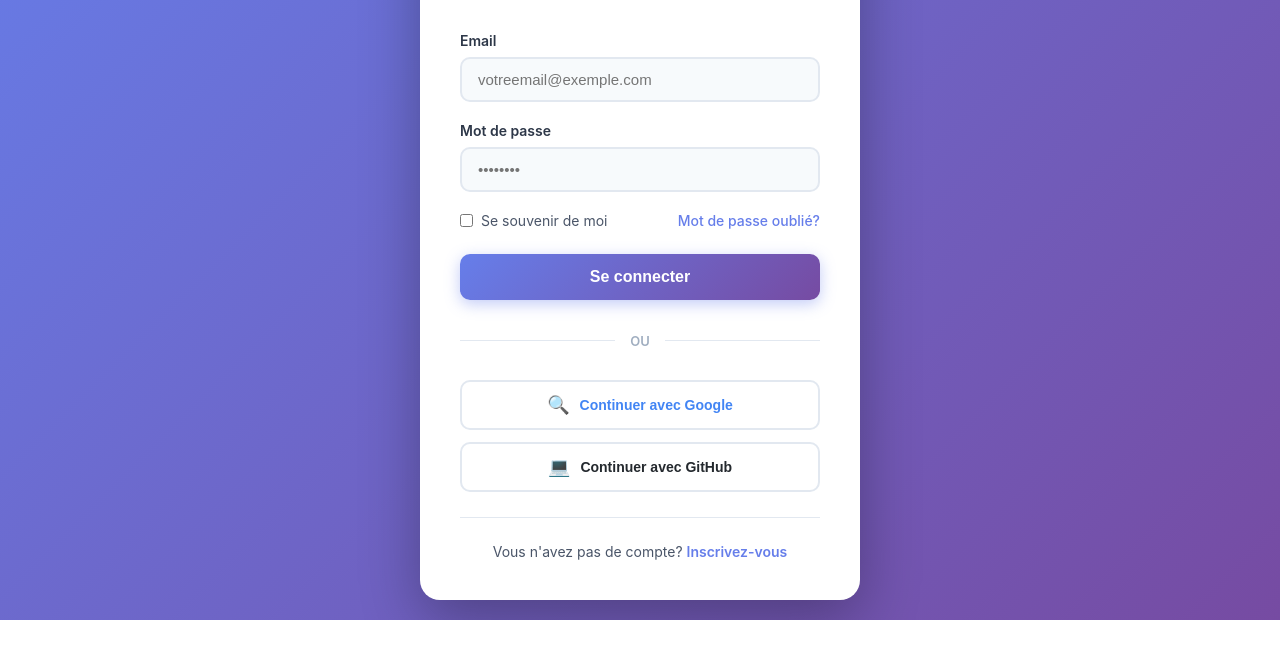
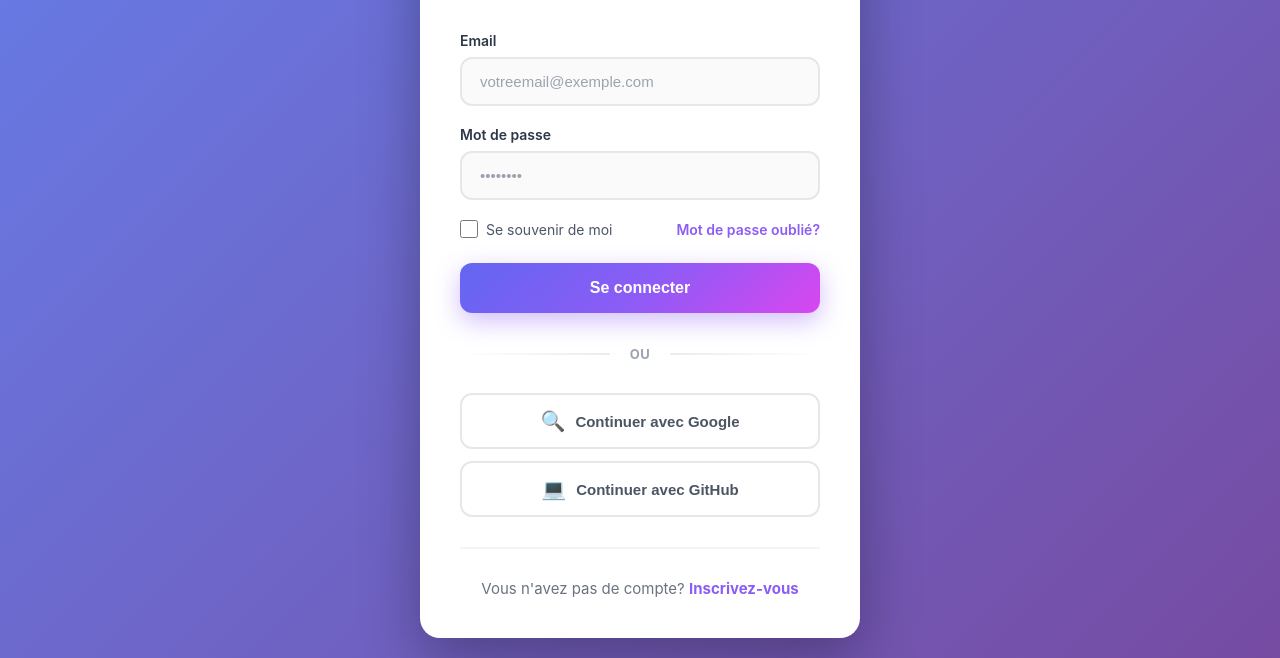
Before and after one commit to Junior620/work_school_web, a website: page login.html in a window 1280 px wide. Shown: the part 217-875 px from the top of the page. Before the commit the page ends 837 px from the top, so only its background shows below. Drawn offline with Linux system fonts and the light colour scheme.

Commit message:
Design: Amélioration complète des interfaces de connexion et inscription avec un design moderne et attractif

```diff
--- a/asset/auth.css
+++ b/asset/auth.css
@@ -86,20 +86,26 @@ body {
 .input-group input,
 .input-group select {
     width: 100%;
-    padding: 12px 16px;
-    border: 2px solid #e2e8f0;
-    border-radius: 10px;
+    padding: 14px 18px;
+    border: 2px solid #e5e7eb;
+    border-radius: 12px;
     font-size: 15px;
-    transition: all 0.3s ease;
-    background: #f7fafc;
+    transition: all 0.3s cubic-bezier(0.4, 0, 0.2, 1);
+    background: #fafafa;
+    color: #1f2937;
+}
+
+.input-group input::placeholder {
+    color: #9ca3af;
 }
 
 .input-group input:focus,
 .input-group select:focus {
     outline: none;
-    border-color: #667eea;
+    border-color: #8b5cf6;
     background: white;
-    box-shadow: 0 0 0 3px rgba(102, 126, 234, 0.1);
+    box-shadow: 0 0 0 4px rgba(139, 92, 246, 0.1), 0 4px 12px rgba(139, 92, 246, 0.15);
+    transform: translateY(-1px);
 }
 
 .options {
@@ -140,25 +146,43 @@ body {
 
 .auth-btn {
     width: 100%;
-    padding: 14px;
-    background: linear-gradient(135deg, #667eea 0%, #764ba2 100%);
+    padding: 16px;
+    background: linear-gradient(135deg, #6366f1 0%, #8b5cf6 50%, #d946ef 100%);
     color: white;
     border: none;
-    border-radius: 10px;
+    border-radius: 12px;
     font-size: 16px;
-    font-weight: 600;
+    font-weight: 700;
     cursor: pointer;
-    transition: all 0.3s ease;
-    box-shadow: 0 4px 15px rgba(102, 126, 234, 0.4);
+    transition: all 0.3s cubic-bezier(0.4, 0, 0.2, 1);
+    box-shadow: 0 8px 24px rgba(139, 92, 246, 0.4);
+    position: relative;
+    overflow: hidden;
+}
+
+.auth-btn::before {
+    content: '';
+    position: absolute;
+    top: 0;
+    left: -100%;
+    width: 100%;
+    height: 100%;
+    background: linear-gradient(90deg, transparent, rgba(255, 255, 255, 0.3), transparent);
+    transition: left 0.5s;
+}
+
+.auth-btn:hover::before {
+    left: 100%;
 }
 
 .auth-btn:hover {
-    transform: translateY(-2px);
-    box-shadow: 0 6px 20px rgba(102, 126, 234, 0.6);
+    transform: translateY(-3px);
+    box-shadow: 0 12px 32px rgba(139, 92, 246, 0.5);
 }
 
 .auth-btn:active {
-    transform: translateY(0);
+    transform: translateY(-1px);
+    box-shadow: 0 6px 16px rgba(139, 92, 246, 0.4);
 }
 
 .divider {
@@ -196,59 +220,168 @@ body {
 
 .social-btn {
     width: 100%;
-    padding: 12px;
-    border: 2px solid #e2e8f0;
+    padding: 14px;
+    border: 2px solid #e5e7eb;
     background: white;
-    border-radius: 10px;
-    font-size: 14px;
+    border-radius: 12px;
+    font-size: 15px;
     font-weight: 600;
     cursor: pointer;
-    transition: all 0.3s ease;
+    transition: all 0.3s cubic-bezier(0.4, 0, 0.2, 1);
     display: flex;
     align-items: center;
     justify-content: center;
     gap: 10px;
+    color: #4b5563;
 }
 
 .social-btn:hover {
-    border-color: #cbd5e0;
-    background: #f7fafc;
+    background: #f9fafb;
+    border-color: #8b5cf6;
     transform: translateY(-2px);
+    box-shadow: 0 8px 16px rgba(139, 92, 246, 0.15);
 }
 
 .social-btn span {
-    font-size: 18px;
+    font-size: 20px;
+}
+.social-btn.google:hover {
+    border-color: #4285f4;
+    background: rgba(66, 133, 244, 0.05);
 }
 
-.social-btn.google {
-    color: #4285f4;
-}
-
-.social-btn.github {
-    color: #24292e;
+.social-btn.github:hover {
+    border-color: #24292e;
+    background: rgba(36, 41, 46, 0.05);
 }
 
 .auth-footer {
     text-align: center;
-    margin-top: 25px;
-    padding-top: 25px;
-    border-top: 1px solid #e2e8f0;
+    margin-top: 30px;
+    padding-top: 30px;
+    border-top: 2px solid #f3f4f6;
 }
 
 .auth-footer p {
-    color: #4a5568;
-    font-size: 14px;
+    color: #6b7280;
+    font-size: 15px;
 }
 
 .auth-footer a {
-    color: #667eea;
+    color: #8b5cf6;
     text-decoration: none;
-    font-weight: 600;
-    transition: color 0.3s ease;
+    font-weight: 700;
+    transition: all 0.3s ease;
+    position: relative;
+}
+
+.auth-footer a::after {
+    content: '';
+    position: absolute;
+    bottom: -2px;
+    left: 0;
+    width: 0;
+    height: 2px;
+    background: linear-gradient(135deg, #6366f1, #8b5cf6);
+    transition: width 0.3s ease;
+}
+
+.auth-footer a:hover::after {
+    width: 100%;
 }
 
 .auth-footer a:hover {
-    color: #764ba2;
+    color: #6366f1;
+}
+
+/* Message d'erreur/succès */
+.message {
+    padding: 14px 18px;
+    border-radius: 12px;
+    margin-bottom: 20px;
+    font-size: 14px;
+    font-weight: 600;
+    animation: slideDown 0.3s ease;
+}
+
+@keyframes slideDown {
+    from {
+        opacity: 0;
+        transform: translateY(-10px);
+    }
+    to {
+        opacity: 1;
+        transform: translateY(0);
+    }
+}
+
+.message.error {
+    background: #fef2f2;
+    color: #dc2626;
+    border: 2px solid #fecaca;
+}
+
+.message.success {
+    background: #f0fdf4;
+    color: #16a34a;
+    border: 2px solid #bbf7d0;
+}
+
+/* Amélioration du divider */
+.divider {
+    text-align: center;
+    margin: 30px 0;
+    position: relative;
+}
+
+.divider::before {
+    content: '';
+    position: absolute;
+    left: 0;
+    top: 50%;
+    width: 100%;
+    height: 2px;
+    background: linear-gradient(90deg, transparent, #e5e7eb, transparent);
+}
+
+.divider span {
+    background: rgba(255, 255, 255, 0.95);
+    backdrop-filter: blur(10px);
+    padding: 0 20px;
+    color: #9ca3af;
+    font-size: 13px;
+    font-weight: 700;
+    position: relative;
+    z-index: 1;
+    letter-spacing: 0.5px;
+}
+
+/* Amélioration des liens */
+.forgot-link {
+    color: #8b5cf6;
+    text-decoration: none;
+    font-weight: 600;
+    transition: all 0.3s ease;
+    position: relative;
+}
+
+.forgot-link:hover {
+    color: #6366f1;
+}
+
+/* Amélioration des checkboxes */
+.checkbox-label input[type="checkbox"] {
+    width: 18px;
+    height: 18px;
+    border-radius: 4px;
+    border: 2px solid #e5e7eb;
+    cursor: pointer;
+    transition: all 0.3s ease;
+}
+
+.checkbox-label input[type="checkbox"]:checked {
+    background: linear-gradient(135deg, #6366f1, #8b5cf6);
+    border-color: #8b5cf6;
 }
 
 /* Responsive */
```
